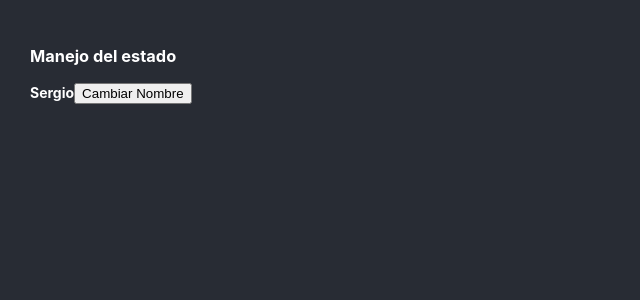
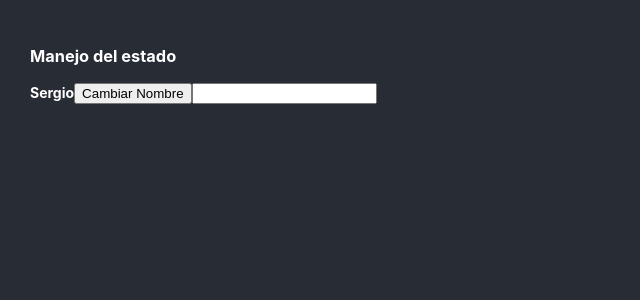
Before and after one commit to sergal-developer/react, a React (Create React App) app in the folder master-react-example/: page / in a window 1280 px wide. Shown: the top 300 px of the page, without its empty margins (0-640 px from the left). Built offline with nearby package versions, Linux system fonts and the light colour scheme; the HTML template or start-up script is replaced by a standard one.

Commit message:
User State con OnChange

```diff
--- a/master-react-example/src/components/EstadoComponente.js
+++ b/master-react-example/src/components/EstadoComponente.js
@@ -10,12 +10,17 @@ export const EstadoComponente = () => {
             setNombre('Sergio');
     }
 
+    const cambiarNombre = (e, nuevoNombre) => {
+            setNombre(nuevoNombre);
+    }
+
     return (
         <div>
             <h3>Manejo del estado</h3>
-            <strong>{nombre}</strong>
+            <strong className='label'>{nombre}</strong>
 
             <button onClick={cambiaNombre}> Cambiar Nombre </button>
+            <input type="text" onChange={ e => cambiarNombre(e, e.target.value ) }/>
         </div>
     )
 }
```
